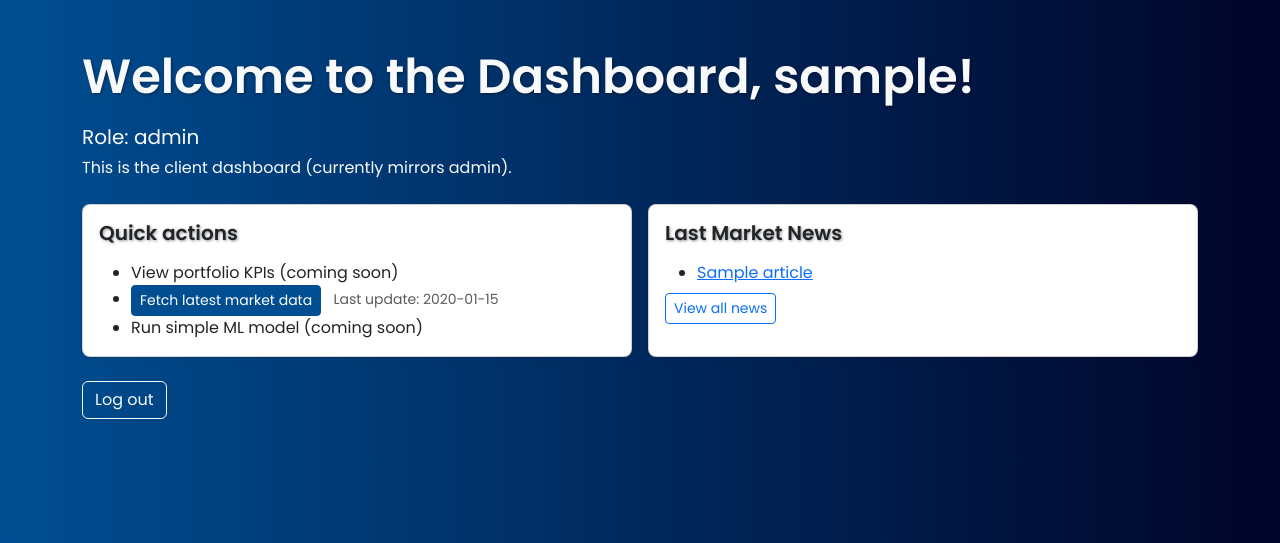
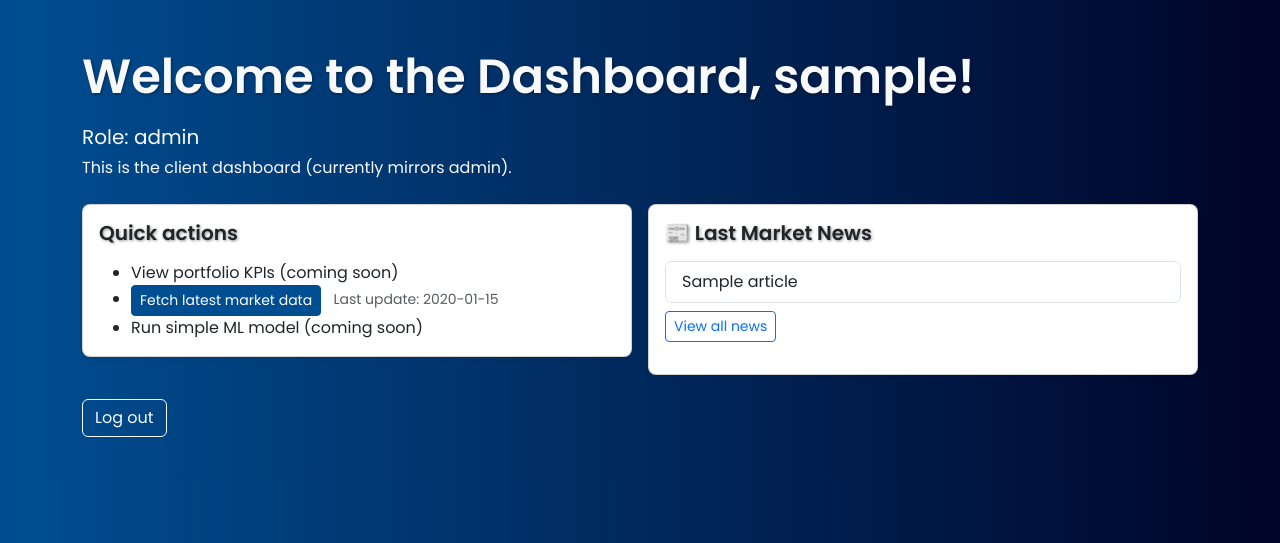
Before and after one commit to santiagobima/oh-my-quant, a Flask app: template app/templates/dashboard_client.html in a window 1280 px wide. Shown: the part 56-599 px from the top of the page. Run offline with Flask 3, Linux system fonts and the light colour scheme; the template is opened without the code that fills it: most values are stand-ins (such as "Sample title", 1, 10 or a date in 2020).

Commit message:
cambios efectuados

```diff
--- a/app/routes.py
+++ b/app/routes.py
@@ -52,8 +52,7 @@ def dashboard():
     import feedparser
     feed_url= "https://finance.yahoo.com/news/rss"
     feed = feedparser.parse(feed_url)
-    articles = [{'title': e.title, 'link': e.link, 'published': e.published} for e in feed.entries[:5]]
-
+    articles = [{'title': e.title, 'link': e.link, 'published': e.published} for e in feed.entries[:10]]
 
 
 
--- a/app/templates/dashboard_client.html
+++ b/app/templates/dashboard_client.html
@@ -44,19 +44,22 @@
     </div>
 
     <!-- Right column: Market news -->
+    <!-- Right column: Market news -->
     <div class="col-md-6">
       <div class="card shadow-sm">
         <div class="card-body">
-          <h2 class="h5 card-title mb-3">Last Market News</h2>
+          <h2 class="h5 card-title mb-3">📰 Last Market News</h2>
 
           {% if articles %}
-            <ul class="mb-0">
+            <!-- Contenedor con scroll para que no crezca infinito -->
+            <div style="max-height: 300px; overflow-y: auto;" class="list-group">
               {% for article in articles %}
-                <li>
-                  <a href="{{ article.link }}" target="_blank">{{ article.title }}</a>
-                </li>
+                <a href="{{ article.link }}" target="_blank"
+                  class="list-group-item list-group-item-action text-truncate">
+                  {{ article.title }}
+                </a>
               {% endfor %}
-            </ul>
+            </div>
 
             <p class="mt-2">
               <a href="{{ url_for('main.market_news') }}" class="btn btn-sm btn-outline-primary">
@@ -69,7 +72,6 @@
         </div>
       </div>
     </div>
-  </div>
 
   <p class="mt-4">
     <a href="{{ url_for('main.logout') }}" class="btn btn-outline-light">Log out</a>
```
